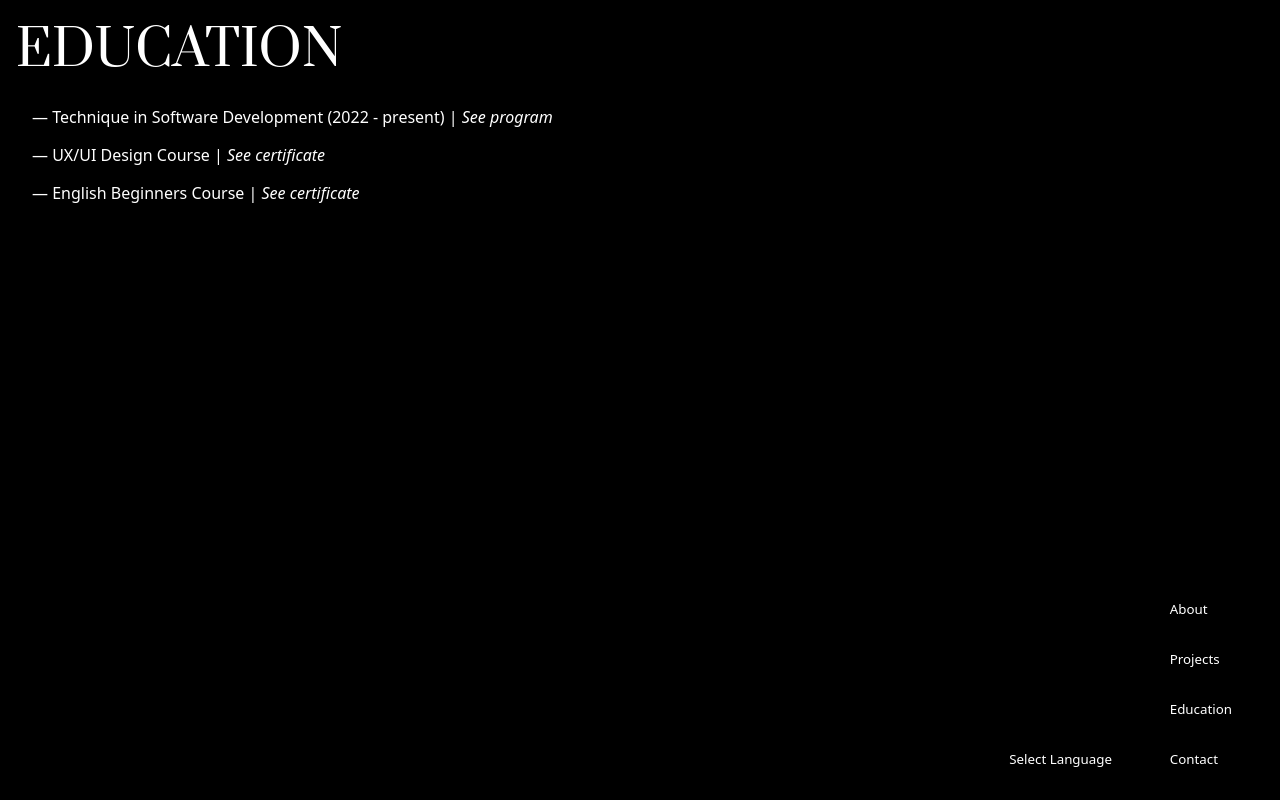
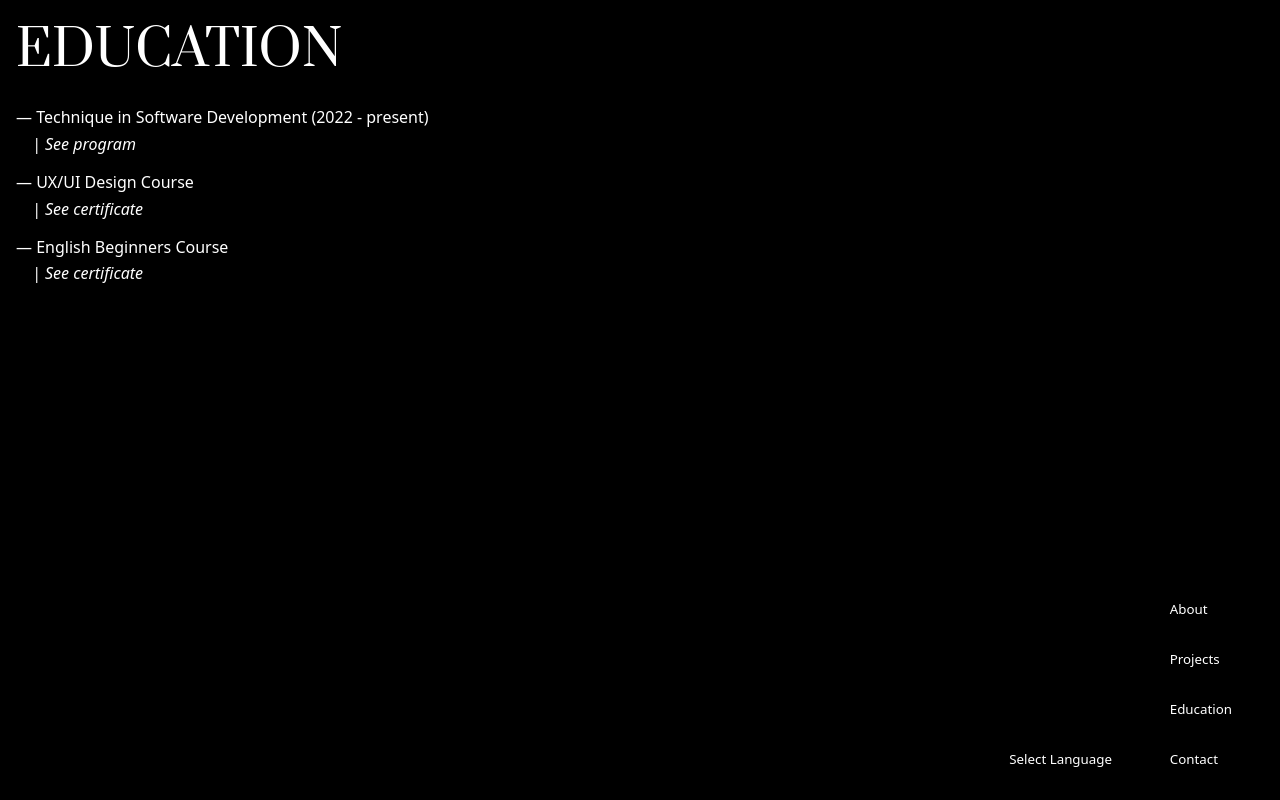
Before and after one commit to martinncdo/portfolio, a React (Vite) app: page / in a window 1280 px wide. Both pictures are taken after a click on the button "Education". Built offline with nearby package versions, Linux system fonts and the light colour scheme.

Commit message:
Arreglo sección estudios y descripción en about me

```diff
--- a/src/App.jsx
+++ b/src/App.jsx
@@ -86,7 +86,7 @@ function AboutMe({language}) {
              and quick adaptation.`}</p>
           <br />
           <p>
-            {language ? `Las tecnologías que uso son Node.js, React.js, React Native, Vanilla JavaScript y Python. ` : `The tecnologies I use are Node.js, React, React Native, Vanilla JavaScript and Python. `}
+            {language ? `Las tecnologías que uso son Node.js, ReactJS, React Native, Vanilla JavaScript y Python. ` : `The tecnologies I use are Node.js, ReactJS, React Native, Vanilla JavaScript and Python. `}
           </p>
           <br />
           <p>
@@ -164,11 +164,11 @@ function Education({language}) {
         {language ? "ESTUDIOS" : "EDUCATION"}
       </h2>
       <br />
-      <p className="education">{language ? "— Tecnicatura en Desarrollo de Software (2022 - actualidad)" : "— Technique in Software Development (2022 - present)"}</p> | <a className="linkeduc" href="https://www.roquegonzalez.com.ar/nivel-superior/tecnicatura-superior-desarrollo-software/" target='_blank'>{language ? "Ver programa" : "See program"}</a>
+      <p className="education">{language ? "— Tecnicatura en Desarrollo de Software (2022 - actualidad)" : "— Technique in Software Development (2022 - present)"}</p> <a className="linkeduc" href="https://www.roquegonzalez.com.ar/nivel-superior/tecnicatura-superior-desarrollo-software/" target='_blank'>{language ? "| Ver programa" : "| See program"}</a>
       <br />
-      <p className="education">{language ? "— Curso Diseño UX/UI" : "— UX/UI Design Course"}</p> | <a className="linkeduc" download="Cristaldo Pablo Martín | Certificate" href="assets\UXUI Course.pdf" target='_blank'>{language ? "Ver certificado" : "See certificate"}</a>
+      <p className="education">{language ? "— Curso Diseño UX/UI" : "— UX/UI Design Course"}</p> <a className="linkeduc" download="Cristaldo Pablo Martín | Certificate" href="assets\UXUI Course.pdf" target='_blank'>{language ? "| Ver certificado" : "| See certificate"}</a>
       <br />
-      <p className="education">{language ? "— Curso Inglés Beginners" : "— English Beginners Course"}</p> |  <a className="linkeduc" download="Cristaldo Pablo Martín | Certificate" href="assets\Inglés Beginners.pdf" target='_blank'>{language ? "Ver certificado" : "See certificate"}</a>
+      <p className="education">{language ? "— Curso Inglés Beginners" : "— English Beginners Course"}</p>  <a className="linkeduc" download="Cristaldo Pablo Martín | Certificate" href="assets\Inglés Beginners.pdf" target='_blank'>{language ? "| Ver certificado" : "| See certificate"}</a>
     </motion.div>
   )
 }
--- a/src/index.css
+++ b/src/index.css
@@ -249,13 +249,7 @@ iframe {
 /* EDUCATION */
 
 .education {
-  padding: 1rem;
   padding-right: 0;
-  display: inline;
-}
-
-.institute {
-  display: inline-block;
 }
 
 .linkeduc {
@@ -264,6 +258,8 @@ iframe {
   transition: all .5s ease;
   margin-bottom: 1rem;
   display: inline-block;
+  padding-left: 1rem;
+  padding-top: .3rem;
 }
 
 .linkeduc:hover {
```
